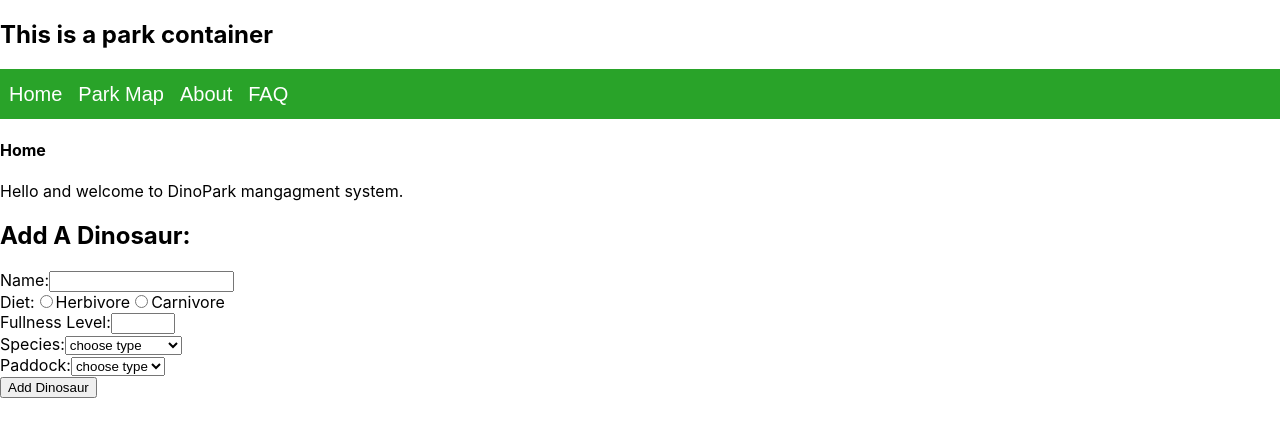
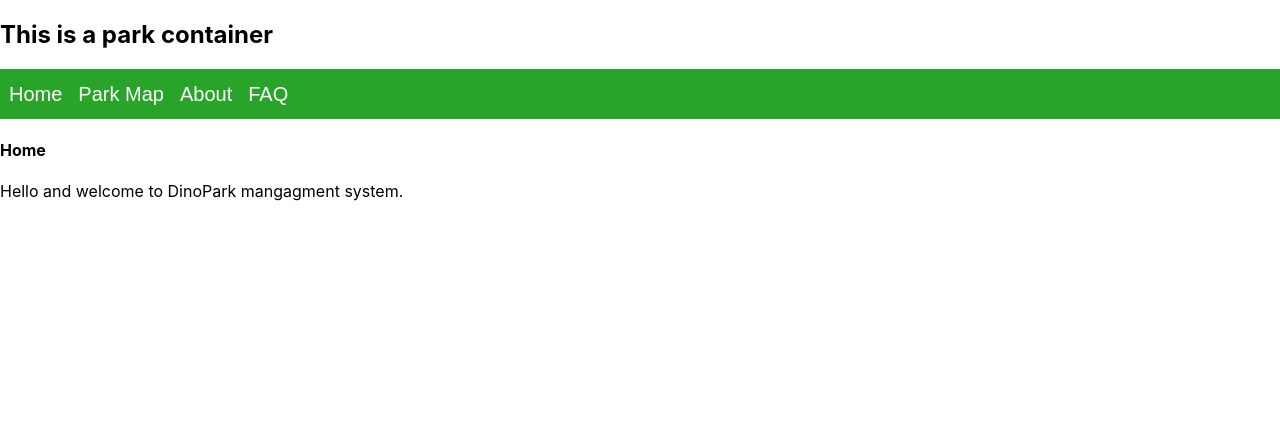
Before and after one commit to Monkfishbest/react-front-end-dino-park, a React (Create React App) app: page / in a window 1280 px wide. Shown: the top 436 px of the page. Built offline with nearby package versions, Linux system fonts and the light colour scheme.

Commit message:
form removed from home

```diff
--- a/src/components/Home.js
+++ b/src/components/Home.js
@@ -1,11 +1,9 @@
 import React from 'react';
-import AddDinosaurForm from "./forms/AddDinosaurForm"
 
 const Home = () => (
   <div>
     <h4>Home</h4>
     <p>Hello and welcome to DinoPark mangagment system.</p>
-    <AddDinosaurForm/>
   </div>
 )
 
```
